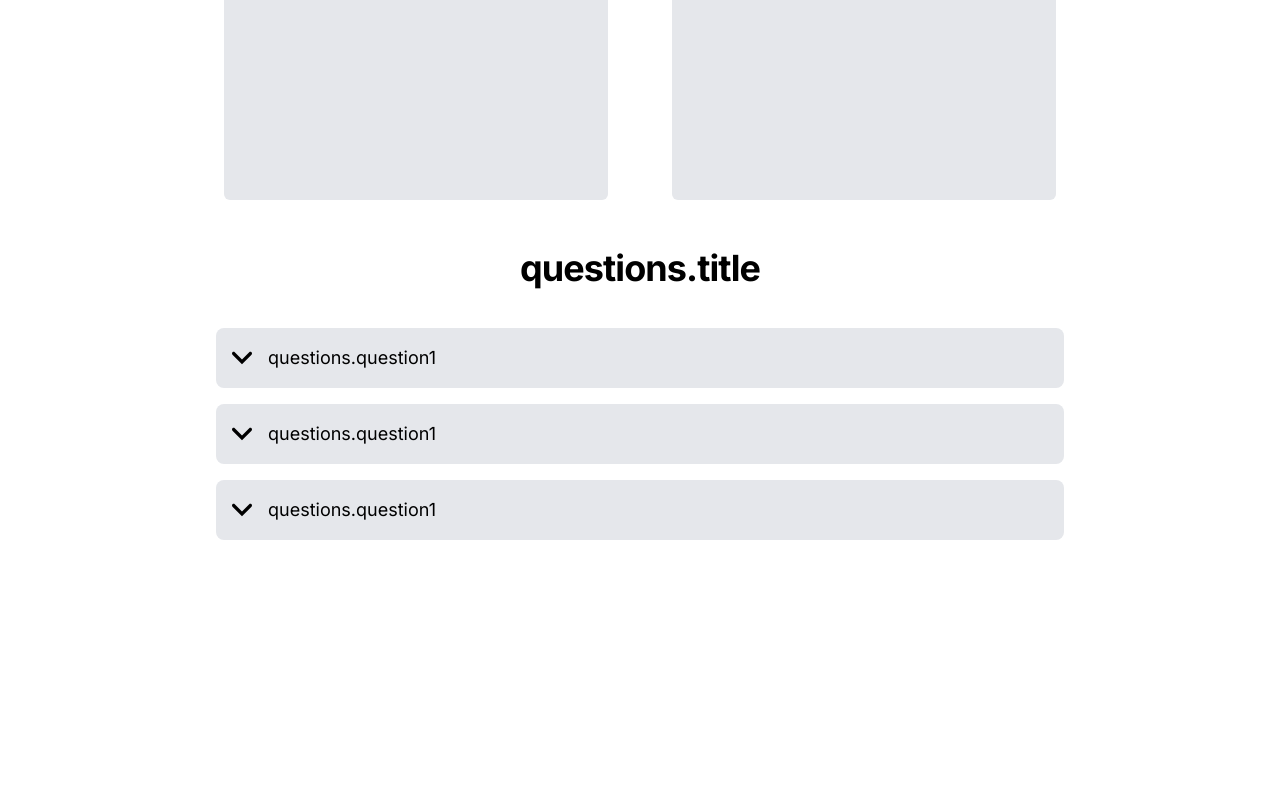
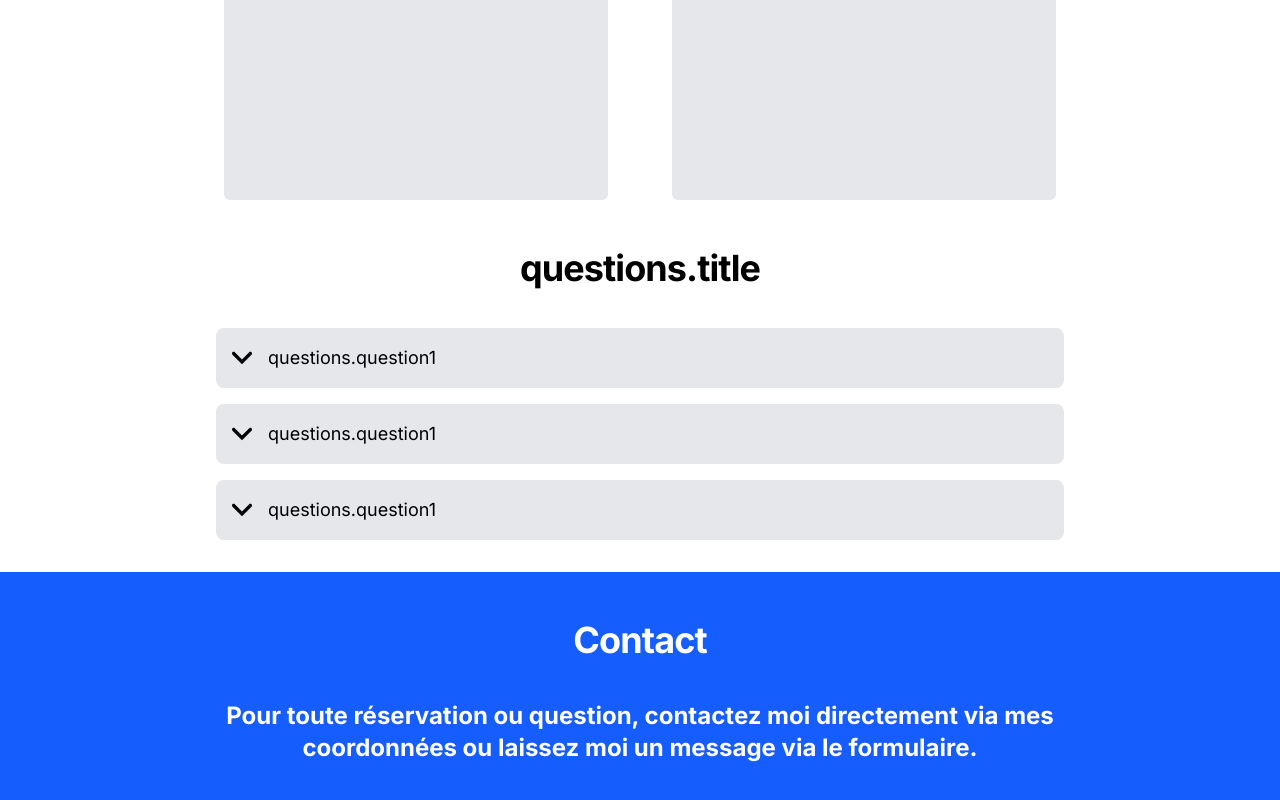
Before and after one commit to Zakyaru/website-guide, a React (Vite) app: page / in a window 1280 px wide. Shown: the part 1305-2105 px from the top of the page. Before the commit the page ends 1877 px from the top, so only its background shows below. Built offline with nearby package versions, Linux system fonts and the light colour scheme; the HTML template or start-up script is replaced by a standard one.

Commit message:
initialisation du footer

```diff
--- a/src/App.tsx
+++ b/src/App.tsx
@@ -2,6 +2,7 @@ import Hero from "./components/Hero.tsx";
 import Navbar from "./components/Navbar.tsx";
 import Card from "./components/Card.tsx";
 import Questions from "./components/Questions.tsx";
+import Contact from "./components/Contact.tsx";
 
 function App() {
   //ici qu'on fait le routing normalement
@@ -23,6 +24,7 @@ function App() {
         <Questions></Questions>
 
       </main>
+      <Contact></Contact>
     </div>
   );
 }
--- /dev/null
+++ b/src/components/Contact.tsx
@@ -0,0 +1,17 @@
+export default function Contact() {
+  return (
+    <footer className="w-full pb-10 bg-primary">
+      <div className="page-width mx-auto bg-primary">
+        <div className="flex justify-center">
+            <h2 className="text-white">Contact</h2>
+        </div>
+            <h3 className="mt-10 text-center text-white">
+          Pour toute réservation ou question, contactez moi directement via mes
+          coordonnées ou laissez moi un message via le formulaire.
+        </h3>
+
+
+      </div>
+    </footer>
+  );
+}
--- a/src/index.css
+++ b/src/index.css
@@ -69,6 +69,10 @@
         @apply bg-gray-200;
     }
 
+    .bg-primary {
+        @apply bg-blue-600;
+    }
+
     .text-main {
         @apply text-black;
     }
--- a/src/locales/ru/translation.json
+++ b/src/locales/ru/translation.json
@@ -7,8 +7,8 @@
     "contact": "Контакты"
   },
   "hero": {
+    "title": "Гид по долине Луары",
     "name": "Мария Кузьмина",
-    "subtitle": "Гид по долине Луары",
     "btn_contact": "Связаться",
     "btn_about": "Обо мне"
   }
```
